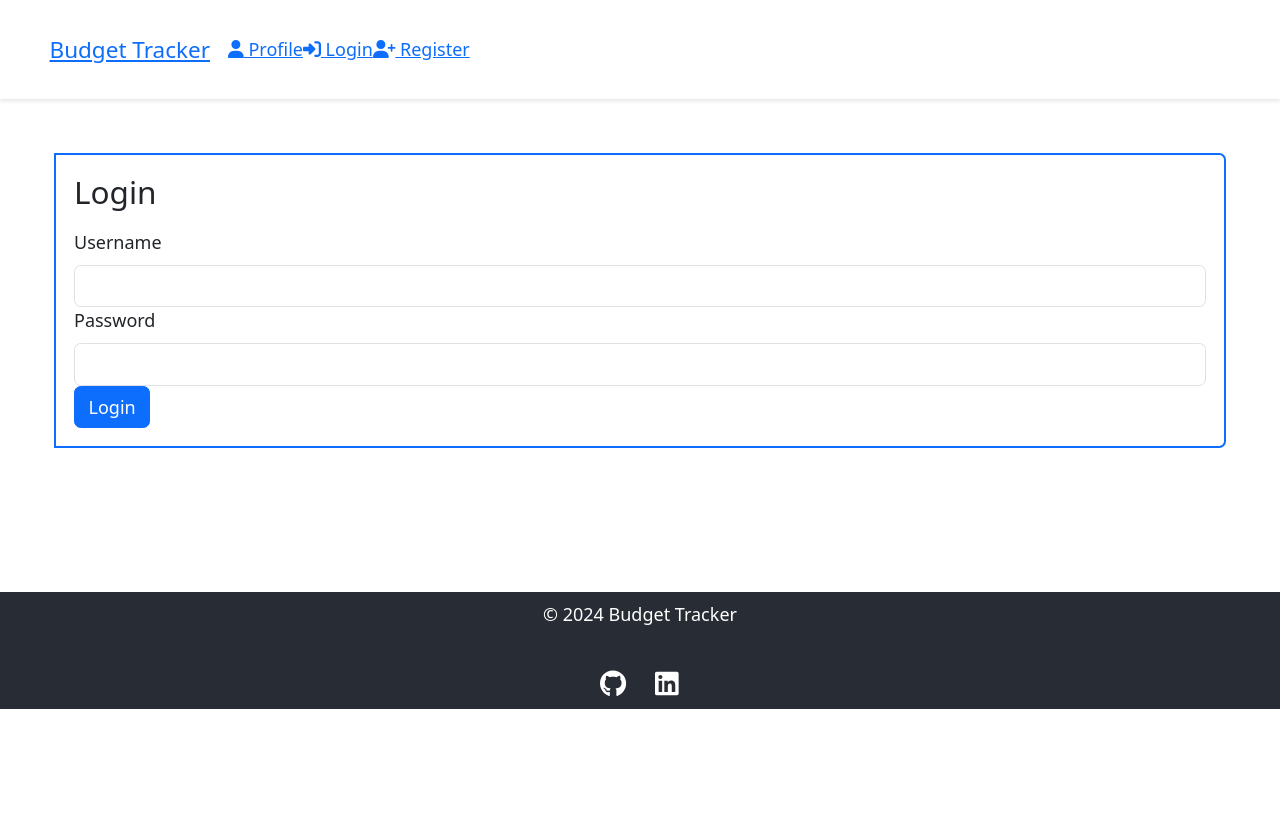
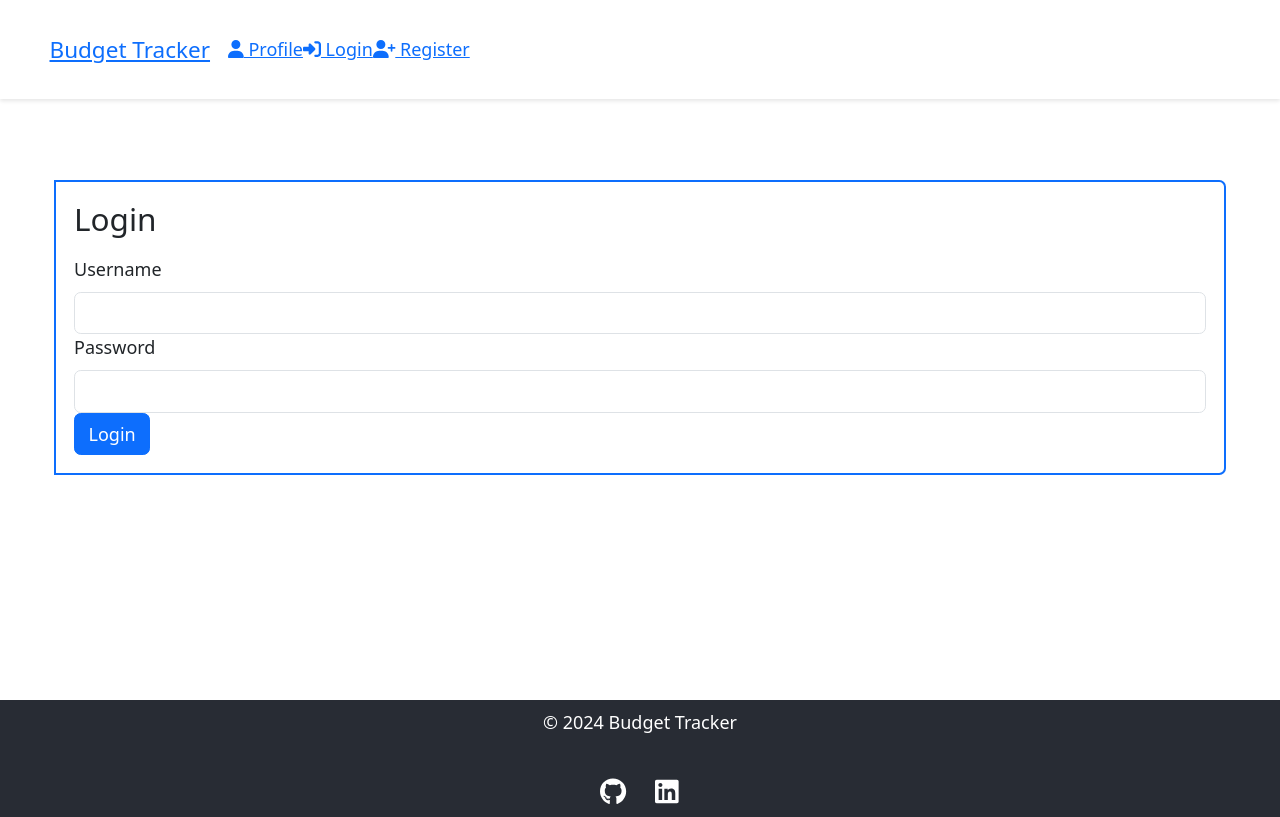
Before and after one commit to chris92vr/Budget-Tracker, a Next.js app: page /login in a window 1280 px wide. Built offline with nearby package versions, Linux system fonts and the light colour scheme.

Commit message:
Corrected issue logic backend

```diff
--- a/app/layout.js
+++ b/app/layout.js
@@ -14,7 +14,8 @@ export default function Layout({ title, keywords, description, children }) {
       </Head>
       <body>
         <Header />
-        {children}
+        <d className="container content">{children}</d>
+
         <Footer />
       </body>
     </html>
```
